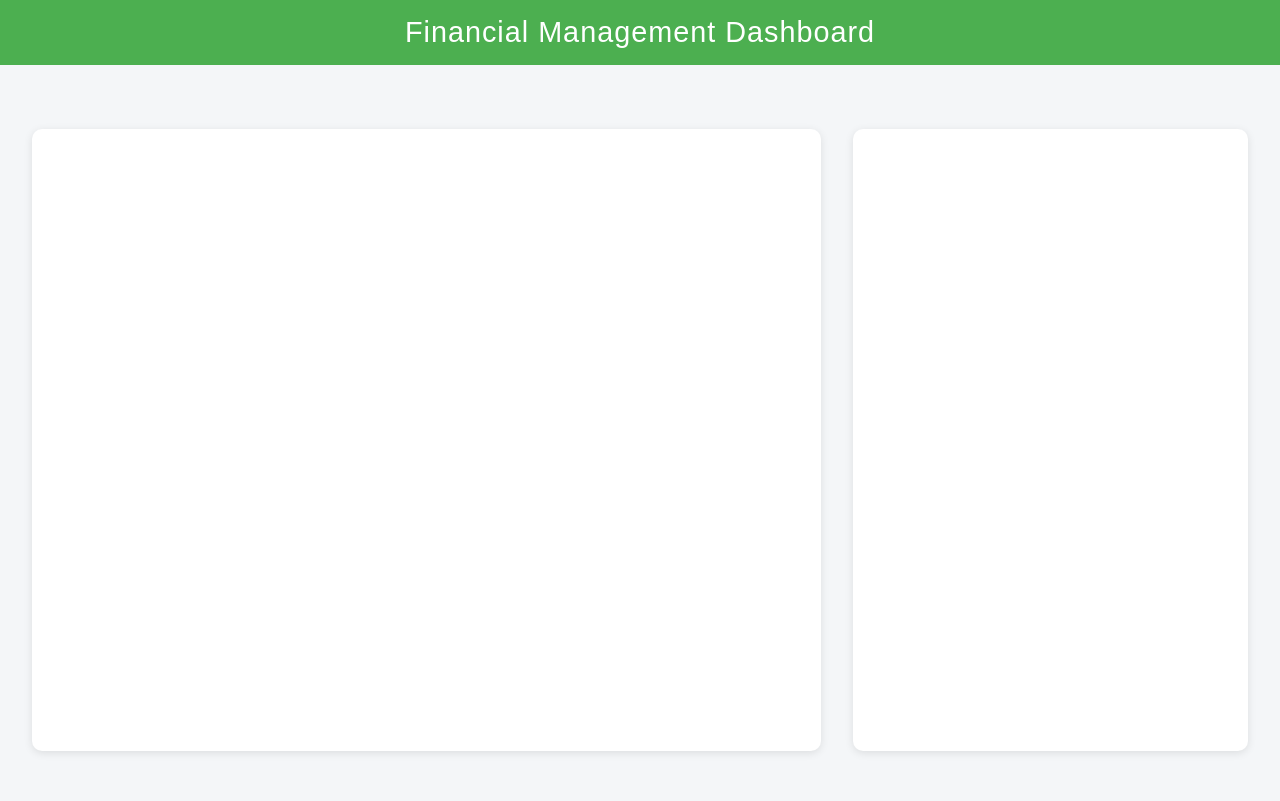
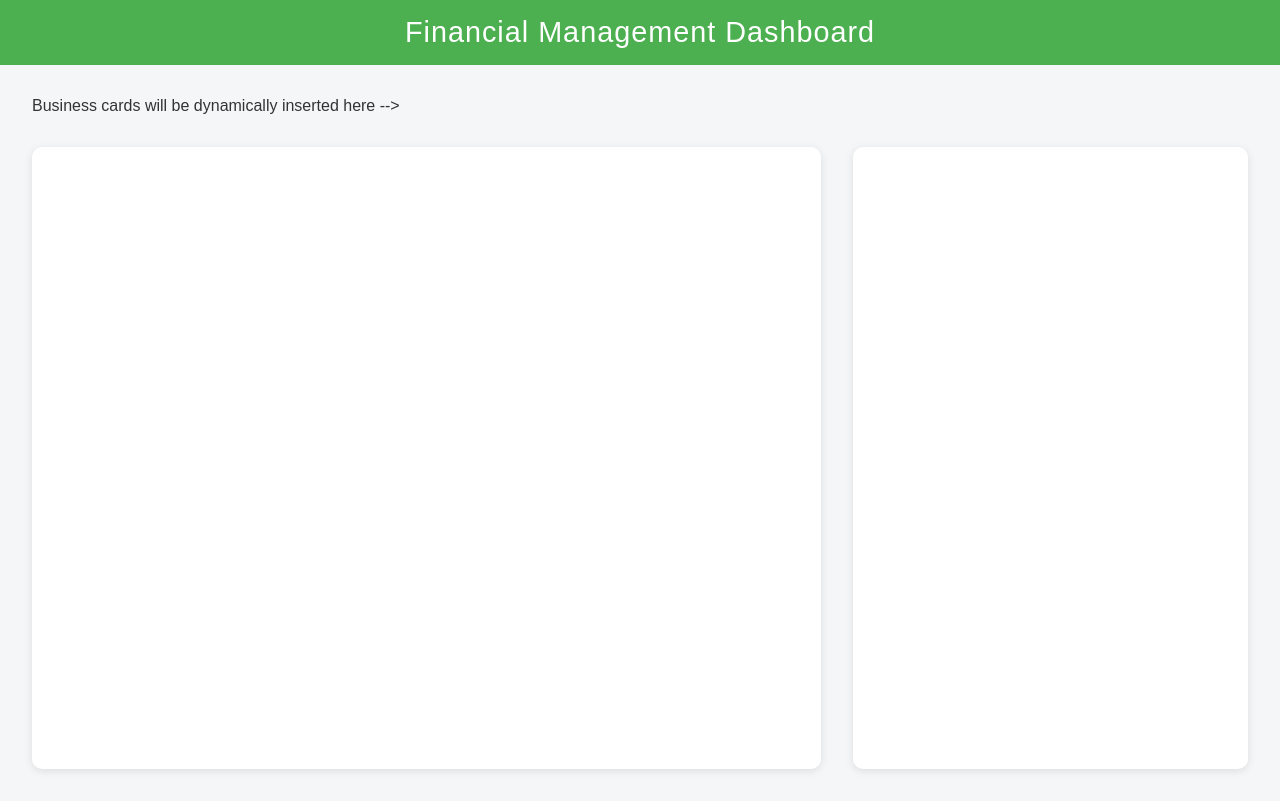
Before and after one commit to 5uig3n3ris/Smart-finance-optimiser, a plain HTML site: page index.html in a window 1280 px wide. Drawn offline with nearby package versions, Linux system fonts and the light colour scheme.

Commit message:
Update index.html

```diff
--- a/index.html
+++ b/index.html
@@ -21,7 +21,7 @@
 
     <!-- Business Overview Section -->
     <section class="cards" id="businessCards">
-      <!-- Business cards will be dynamically inserted here -->
+      <p>Business cards will be dynamically inserted here --></p>
     </section>
 
     <!-- Dashboard Section -->
```
